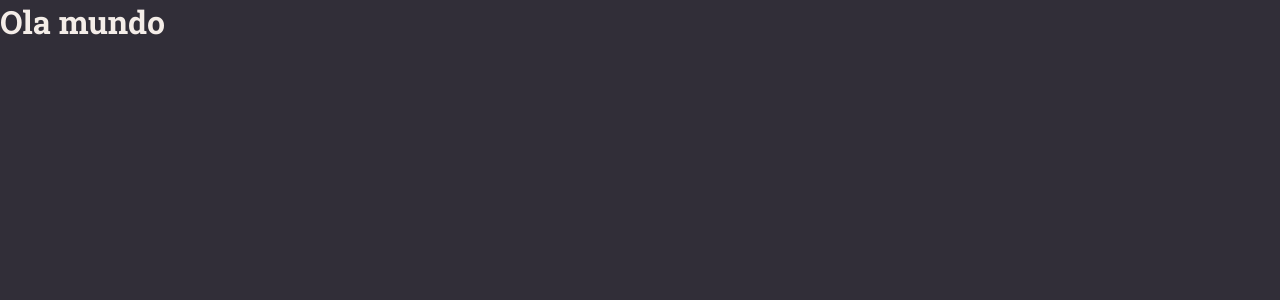
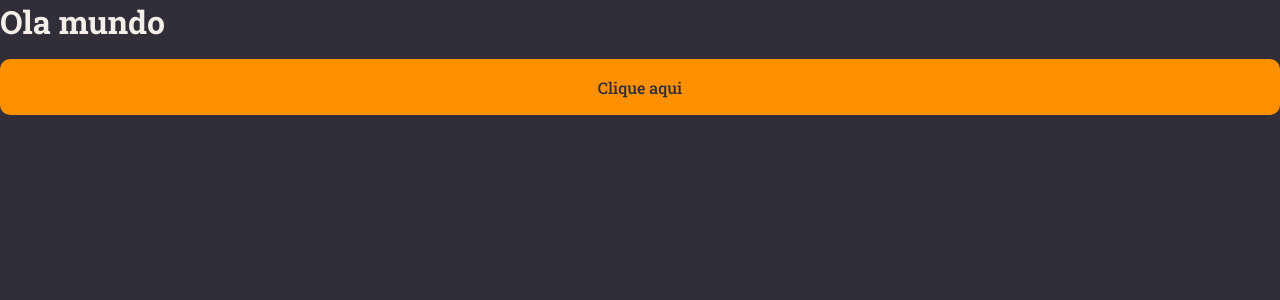
Before and after one commit to danilojssantos/NoteFrontend, a React (Vite) app: page / in a window 1280 px wide. Shown: the top 300 px of the page. Built offline with nearby package versions, Linux system fonts and the light colour scheme.

Commit message:
componente Button

```diff
--- /dev/null
+++ b/src/components/Button/index.jsx
@@ -0,0 +1,9 @@
+import { Container } from "./styles";
+
+export function Button(){
+    return(
+    <Container type="button">
+        Clique aqui
+    </Container>
+    )
+}
--- a/src/pages/Details/index.jsx
+++ b/src/pages/Details/index.jsx
@@ -1,9 +1,11 @@
 import {Container} from "./styles"
+import { Button } from "../../components/Button"
 export  function Details(){
 
   return(
     <Container>
     <h1>Ola mundo</h1>
+    <Button/>
     </Container>
   )
 
```
Also changed, not shown: src/components/Button/index.tsx (deleted).
